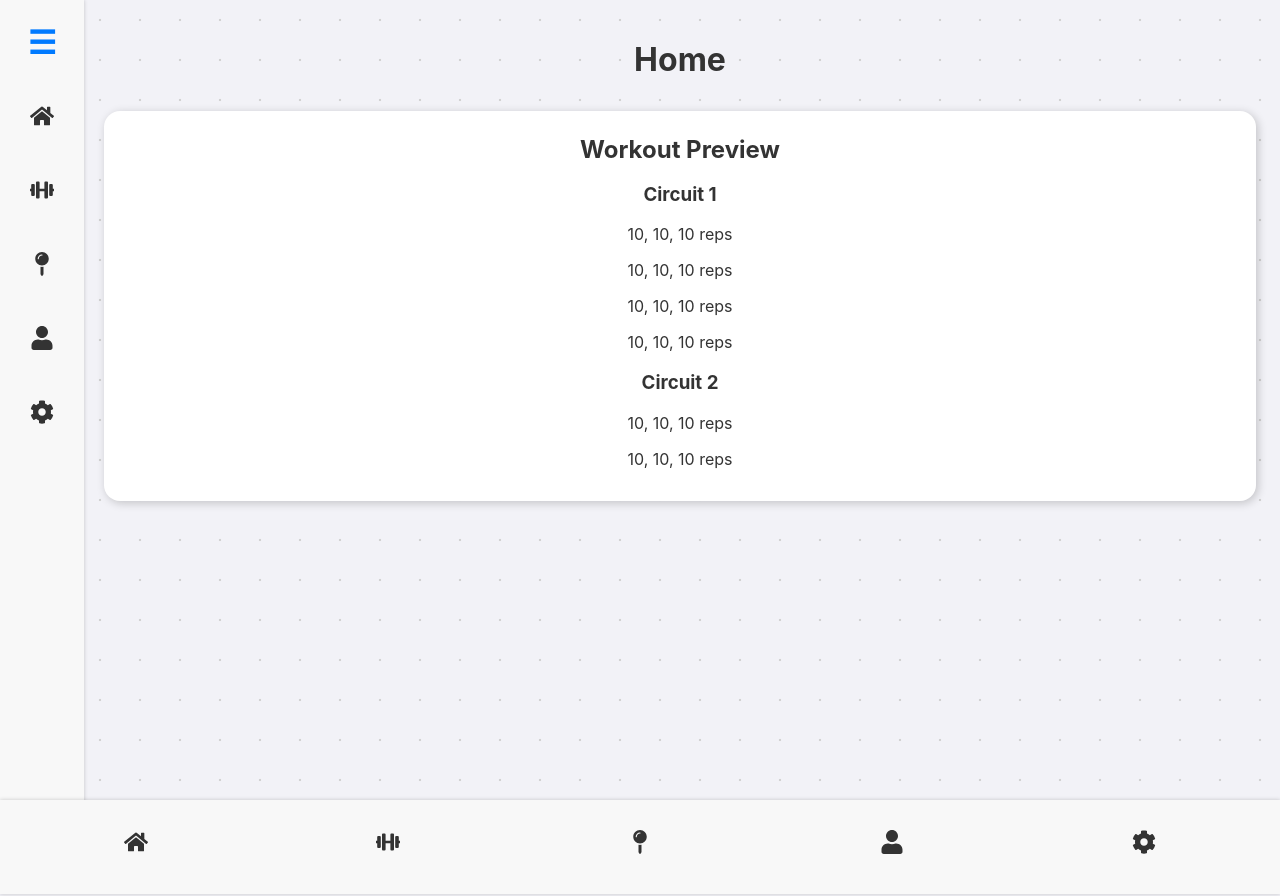
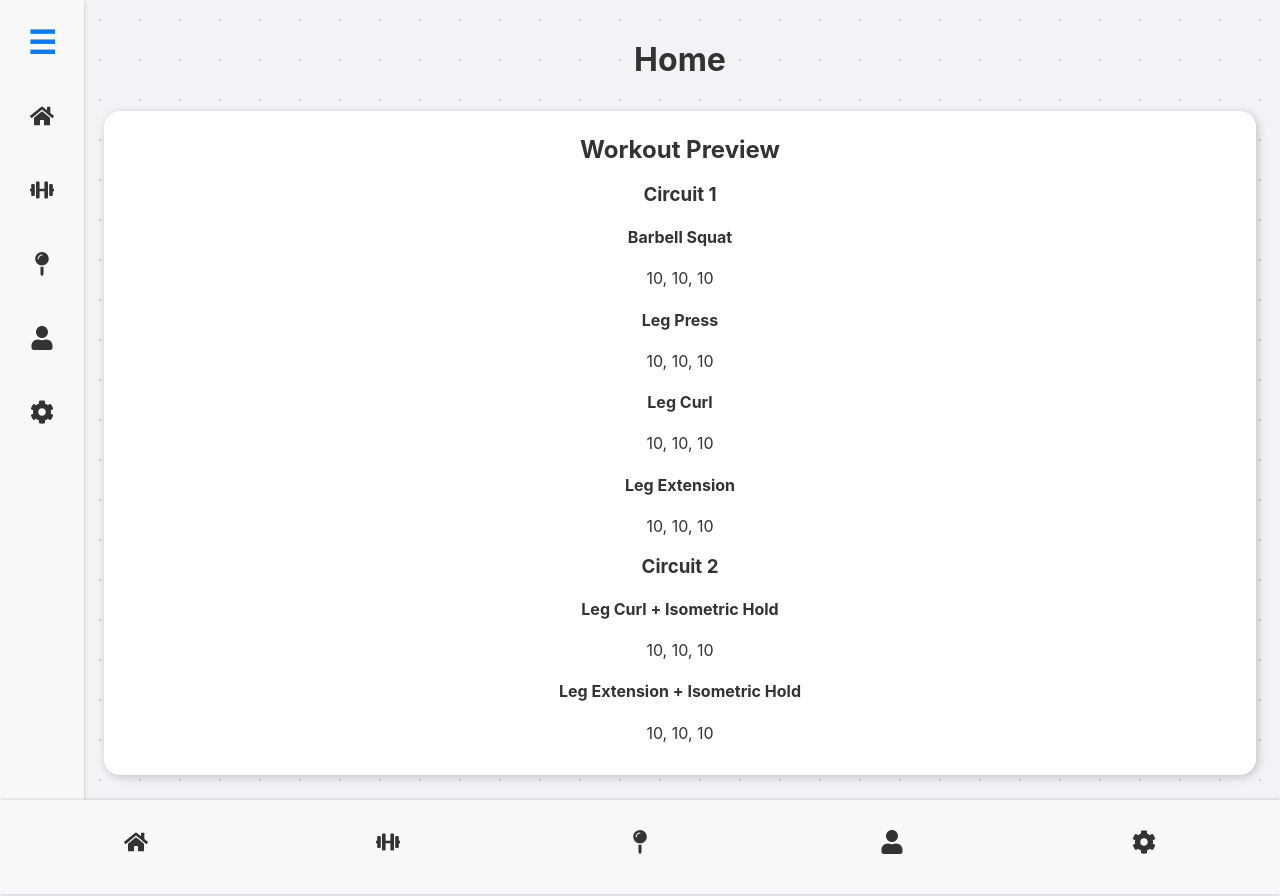
Before and after one commit to Jararered/fitness-framework, a React (Vite) app: page / in a window 1280 px wide. Built offline with nearby package versions, Linux system fonts and the light colour scheme.

Commit message:
Add CircuitPreview and Formatting utility for improved workout display; refactor WorkoutEditor and interfaces for sets management

```diff
--- /dev/null
+++ b/src/components/utils/Formatting.ts
@@ -0,0 +1,5 @@
+import { Sets } from "../../interfaces/Exercise";
+
+export const FormatSets = (sets: Sets): string => {
+    return sets.join(', ');
+};
--- a/src/components/v2/CircuitCreator.tsx
+++ b/src/components/v2/CircuitCreator.tsx
@@ -1,83 +1,11 @@
 import { useEffect, useState } from "react";
 
-import { ExerciseList } from "../../interfaces/Exercises";
-import { EquipmentList } from "../../interfaces/Equipment";
-import { Circuit, ExerciseEntry, Workout } from "../../interfaces/Workout";
-
 const CircuitCreator: React.FC = () => {
-    const [exerciseState, setExerciseState] = useState<ExerciseList>();
-    const [equipmentState, setEquipmentState] = useState<EquipmentList>();
-    const [workoutState, setWorkoutState] = useState<Workout>();
-
-    const [circuitState, setCircuitState] = useState<Circuit>();
-    const [circuitNameState, setCircuitNameState] = useState<string>("");
-    const [selectedExerciseState, setSelectedExerciseState] = useState<string>("");
-
-    // Load from local storage
-    useEffect(() => {
-        const exercises = localStorage.getItem("exercises");
-        if (exercises) {
-            setExerciseState(JSON.parse(exercises));
-        }
-
-        const equipment = localStorage.getItem("equipment");
-        if (equipment) {
-            setEquipmentState(JSON.parse(equipment));
-        }
-    }, []);
-
-    const getAvaliableExercises = () => {
-        // Filter out exercises that are not enabled, while also checking if the equipment is enabled
-        return exerciseState?.filter(exercise => exercise.enabled && equipmentState?.find(equipment => equipment.name === exercise.equipment)?.enabled);
-    }
-
     return (
-        <div className="exercise-selector">
+        <div className="circuit-creator">
 
             <h2>Circuit Creator</h2>
 
-            <div>
-                <select id="exercise" onChange={(e) => setSelectedExerciseState(e.target.value)}>
-                    {getAvaliableExercises()?.map((exercise, index) => (
-                        <option key={index} value={exercise.name}>{exercise.name}</option>
-                    ))}
-                </select>
-
-                <button
-                    className="normal-button"
-                    onClick={() => {
-                        const exercise = exerciseState?.find(exercise => exercise.name === selectedExerciseState);
-
-                        if (exercise) {
-                            const newExercise: ExerciseEntry = {
-                                name: exercise.name,
-                                reps: []
-                            };
-
-                            if (circuitState) {
-                                setCircuitState([...circuitState, newExercise]);
-                            } else {
-                                setCircuitState([newExercise]);
-                            }
-                        }
-                    }}
-                >
-                    Add Exercise
-                </button>
-
-                <input type="text" placeholder="Reps"
-                    onChange={(e) => {
-                        const reps = e.target.value;
-                        const exercise = circuitState?.[circuitState.length - 1];
-
-                        if (exercise) {
-                            exercise.reps.push(parseInt(reps));
-                            setCircuitState([...circuitState]);
-                        }
-                    }}
-                />
-
-            </div>
         </div >
     );
 }
--- /dev/null
+++ b/src/components/v2/CircuitPreview.tsx
@@ -0,0 +1,17 @@
+import { Exercise, Sets } from "../../interfaces/Exercise";
+import { Circuit } from "../../interfaces/Workout";
+
+
+const CircuitPreview: React.FC<{ circuit: Circuit, circuitIndex: number, formatCommas: (sets: Sets) => string }> = ({ circuit, circuitIndex, formatCommas: FormatSets }) => (
+    <div className="circuit">
+        <h3>Circuit {circuitIndex + 1}</h3>
+        {circuit.map((exercise: Exercise, exerciseIndex: number) => (
+            <div key={exerciseIndex} className="exercise">
+                <h4>{exercise.name}</h4>
+                <p>{exercise.plan?.sets ? FormatSets(exercise.plan.sets) : 'No reps available'}</p>
+            </div>
+        ))}
+    </div>
+);
+
+export default CircuitPreview;
--- a/src/components/v2/EquipmentToggles.tsx
+++ b/src/components/v2/EquipmentToggles.tsx
@@ -1,12 +1,12 @@
 import { useEffect, useState, useCallback } from "react";
 
-import { DefaultEquipment, EquipmentList, GetIconForEquipment } from "../../interfaces/Equipment"
-import { DefaultExercises, ExerciseList } from "../../interfaces/Exercises";
+import { DefaultEquipment, Equipment, GetIconForEquipment } from "../../interfaces/Equipment"
+import { DefaultExercises, Exercise } from "../../interfaces/Exercise";
 import { FaCheck } from 'react-icons/fa';
 
 const EquipmentToggles: React.FC = () => {
-    const [equipmentState, setEquipmentState] = useState<EquipmentList>(DefaultEquipment);
-    const [, setExerciseState] = useState<ExerciseList>(DefaultExercises);
+    const [equipmentState, setEquipmentState] = useState<Equipment[]>(DefaultEquipment);
+    const [, setExerciseState] = useState<Exercise[]>(DefaultExercises);
 
     // Load equipment state from local storage or use default values
     useEffect(() => {
@@ -27,7 +27,7 @@ const EquipmentToggles: React.FC = () => {
     }, []);
 
     // Save equipment state to local storage
-    const saveEquipmentLocal = useCallback((equipment: EquipmentList) => {
+    const saveEquipmentLocal = useCallback((equipment: Equipment[]) => {
         localStorage.setItem('equipment', JSON.stringify(equipment));
     }, []);
 
@@ -36,7 +36,7 @@ const EquipmentToggles: React.FC = () => {
         setEquipmentState(prev => {
             const updatedEquipment = prev.map(equipment => {
                 if (equipment.name === name) {
-                    return { ...equipment, enabled: !equipment.enabled };
+                    return { ...equipment, enabled: !equipment.config.enabled };
                 }
                 return equipment;
             });
@@ -57,13 +57,13 @@ const EquipmentToggles: React.FC = () => {
             <div className="flexible-container">
                 {equipmentState.map(equipment => (
                     <div
-                        className={`small-card ${equipment.enabled ? 'enabled' : ''}`}
+                        className={`small-card ${equipment.config.enabled ? 'enabled' : ''}`}
                         key={equipment.name}
                         onClick={() => handleEquipmentToggle(equipment.name)}
                     >
                         <div className="equipment-icon">{GetIconForEquipment(equipment.name)}</div>
                         <div className="small-card-name">{equipment.name}</div>
-                        <div className="checkmark-icon">{equipment.enabled && <FaCheck size={24} />}</div>
+                        <div className="checkmark-icon">{equipment.config.enabled && <FaCheck size={24} />}</div>
 
                     </div>
                 ))}
--- a/src/components/v2/ExerciseToggles.tsx
+++ b/src/components/v2/ExerciseToggles.tsx
@@ -1,12 +1,12 @@
 import { useEffect, useState } from "react";
-
-import { ExerciseList, DefaultExercises } from "../../interfaces/Exercises";
-import { DefaultEquipment, EquipmentList } from "../../interfaces/Equipment";
 import { FaCheck, FaDumbbell } from "react-icons/fa";
 
+import { Exercise, DefaultExercises } from "../../interfaces/Exercise";
+import { Equipment, DefaultEquipment } from "../../interfaces/Equipment";
+
 const ExerciseToggles = () => {
-    const [, setEquipmentState] = useState<EquipmentList>(DefaultEquipment);
-    const [exerciseState, setExerciseState] = useState<ExerciseList>(DefaultExercises);
+    const [, setEquipmentState] = useState<Equipment[]>();
+    const [exerciseState, setExerciseState] = useState<Exercise[]>();
 
     // Load from local storage or use default values
     useEffect(() => {
@@ -29,16 +29,17 @@ const ExerciseToggles = () => {
     });
 
     // Save to local storage
-    const saveExercisesLocal = (exercises: ExerciseList) => {
+    const saveExercisesLocal = (exercises: Exercise[]) => {
         localStorage.setItem('exercises', JSON.stringify(exercises));
     }
 
     // Handle toggling exercises
     const handleExerciseToggle = (name: string) => {
         setExerciseState(prev => {
+            if (!prev) return prev;
             const updatedExercises = prev.map(exercise => {
                 if (exercise.name === name) {
-                    return { ...exercise, enabled: !exercise.enabled };
+                    return exercise.config ? { ...exercise, enabled: !exercise.config.enabled } : exercise;
                 }
                 return exercise;
             });
@@ -58,15 +59,16 @@ const ExerciseToggles = () => {
             <h2>Exercise Toggles</h2>
 
             <div className="flexible-container">
-                {exerciseState.map(exercise => (
+                {
+                    exerciseState && exerciseState.map(exercise => (
                     <div
-                        className={`small-card ${exercise.enabled ? 'enabled' : ''}`}
+                        className={`small-card ${exercise.config && exercise.config.enabled ? 'enabled' : ''}`}
                         onClick={() => handleExerciseToggle(exercise.name)}
                         key={exercise.name}
                     >
                         <div className="equipment-icon">{<FaDumbbell size={48} />}</div>
                         <div className="small-card-name">{exercise.name}</div>
-                        <div className="checkmark-icon">{exercise.enabled && <FaCheck size={24} />} </div>
+                        <div className="checkmark-icon">{exercise.config && exercise.config.enabled && <FaCheck size={24} />} </div>
                     </div>
                 ))}
             </div>
--- a/src/components/v2/WorkoutEditor.tsx
+++ b/src/components/v2/WorkoutEditor.tsx
@@ -1,5 +1,5 @@
 import { useEffect, useState } from "react";
-import { Workout, LegsExampleWorkout, EmptyWorkout, Circuit, ExerciseEntry } from "../../interfaces/Workout";
+import { Workout, LegsExampleWorkout, EmptyWorkout, Circuit } from "../../interfaces/Workout";
 
 const WorkoutEditor = () => {
     const [workoutState, setWorkoutState] = useState<Workout>(EmptyWorkout);
@@ -86,7 +86,7 @@ const WorkoutEditor = () => {
                     {circuit.map((exerciseList, exerciseIndex) => (
                         <div key={exerciseIndex}>
                             <p>{exerciseList.name}</p>
-                            <p>{formatCommas(exerciseList.reps)} reps</p>
+                            <p>{exerciseList.plan?.sets ? formatCommas(exerciseList.plan.sets) : ""} reps</p>
 
                             <button className="normal-button"
                                 onClick={() => handleMoveExercise(circuitIndex, exerciseIndex, -1)}>
--- a/src/components/v2/WorkoutPreview.tsx
+++ b/src/components/v2/WorkoutPreview.tsx
@@ -1,7 +1,7 @@
 import { useEffect, useState } from "react";
-
-import { Workout, ExerciseEntry, LegsExampleWorkout } from "../../interfaces/Workout";
-import { Circuit } from "../../interfaces/Workout";
+import { Workout, Circuit, LegsExampleWorkout } from "../../interfaces/Workout";
+import { FormatSets } from "../utils/Formatting";
+import CircuitPreview from "./CircuitPreview";
 
 const WorkoutPreview: React.FC = () => {
     const [workoutState, setWorkoutState] = useState<Workout>(LegsExampleWorkout);
@@ -23,31 +23,13 @@ const WorkoutPreview: React.FC = () => {
         localStorage.setItem('workout', JSON.stringify(workout));
     }
 
-    // TODO: Add this to some sort of utilities file
-    const formatCommas = (reps: number[]) => {
-        return reps.join(', ');
-    }
-
     return (
         <div className="workout-preview">
-
             <h2>Workout Preview</h2>
-
             {workoutState.circuits.map((circuit: Circuit, circuitIndex: number) => (
-                <div key={circuitIndex}>
-
-                    <h3>Circuit {circuitIndex + 1}</h3>
-
-                    {circuit.map((exercise: ExerciseEntry, exerciseIndex: number) => (
-                        <div key={exerciseIndex}>
-                            <p>{exercise.name}</p>
-                            <p>{formatCommas(exercise.reps)} reps</p>
-                        </div>
-                    ))}
-
-                </div>
+                <CircuitPreview key={circuitIndex} circuit={circuit} circuitIndex={circuitIndex} formatCommas={FormatSets} />
             ))}
-        </div >
+        </div>
     );
 };
 
--- a/src/interfaces/Workout.tsx
+++ b/src/interfaces/Workout.tsx
@@ -1,34 +1,29 @@
-import { ExerciseNames } from "./Exercises";
+import { Exercise } from "./Exercise";
 
-// ExerciseEntry is a single exercise with a name and a list of reps
-export interface ExerciseEntry {
-    name: string; // Ex: "Barbell Squat"
-    reps: number[]; // Ex: [10, 10, 10]
-}
+export type Circuit = Exercise[];
 
-// Circuit is a list of exercises
-export type Circuit = ExerciseEntry[]; // Ex: [ExerciseEntry, ExerciseEntry]
-
-export type WorkoutState = "started" | "paused" | "completed";
+export type WorkoutState =
+    "started" |
+    "paused" |
+    "completed";
 
 export interface WorkoutIndexer {
     circuitIndex: number;
     exerciseIndex: number;
 }
 
-export interface DateDetails {
+export interface WorkoutTime {
     start: Date;
     end: Date;
 }
 
 export interface Workout {
-    name: string; // Ex: "Leg Day", set by user
-    circuits: Circuit[]; // Ex: [[ExerciseEntry, ExerciseEntry], [ExerciseEntry, ExerciseEntry]]
+    name: string;
+    circuits: Circuit[];
 
-    // Fields for tracking workout state when a user starts a workout
     state?: WorkoutState;
     indexer?: WorkoutIndexer;
-    date?: DateDetails;
+    time?: WorkoutTime;
 }
 
 export const EmptyWorkout: Workout = {
@@ -36,36 +31,36 @@ export const EmptyWorkout: Workout = {
     circuits: []
 };
 
-// Example Workouts
+
 export const LegsExampleWorkout: Workout = {
     name: "Leg Day",
     circuits: [
         [
             {
-                name: ExerciseNames.BarbellSquat,
-                reps: [10, 10, 10]
+                name: "Barbell Squat",
+                plan: { sets: [10, 10, 10] }
             },
             {
-                name: ExerciseNames.LegPress,
-                reps: [10, 10, 10]
+                name: "Leg Press",
+                plan: { sets: [10, 10, 10] }
             },
             {
-                name: ExerciseNames.LegCurl,
-                reps: [10, 10, 10]
+                name: "Leg Curl",
+                plan: { sets: [10, 10, 10] }
             },
             {
-                name: ExerciseNames.LegExtension,
-                reps: [10, 10, 10]
+                name: "Leg Extension",
+                plan: { sets: [10, 10, 10] }
             }
         ],
         [
             {
-                name: ExerciseNames.LegCurlIsometricHold,
-                reps: [10, 10, 10]
+                name: "Leg Curl + Isometric Hold",
+                plan: { sets: [10, 10, 10] }
             },
             {
-                name: ExerciseNames.LegExtensionIsometricHold,
-                reps: [10, 10, 10]
+                name: "Leg Extension + Isometric Hold",
+                plan: { sets: [10, 10, 10] }
             }
         ]
     ]
```
Also changed, not shown: src/components/v2/UserPreferences.tsx (+12 -10 lines), src/interfaces/Exercise.tsx (+14 -6 lines).
